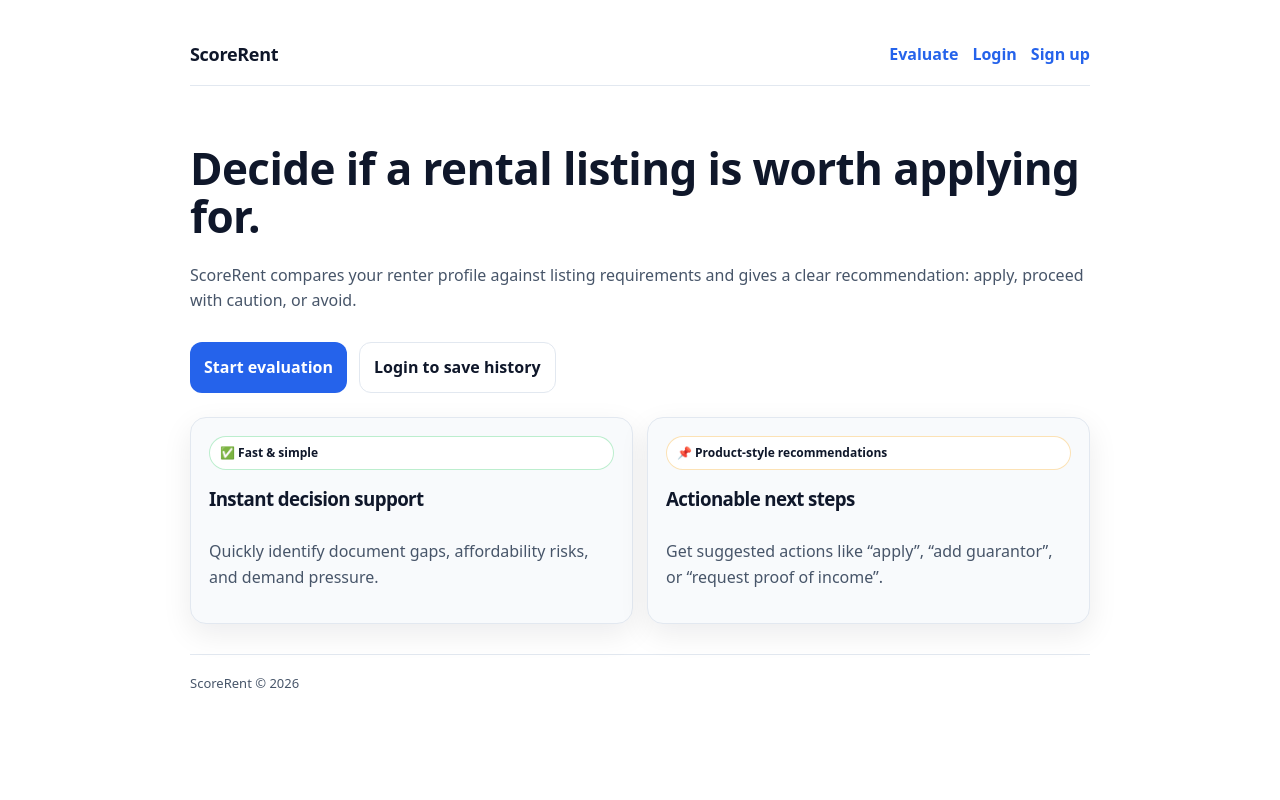
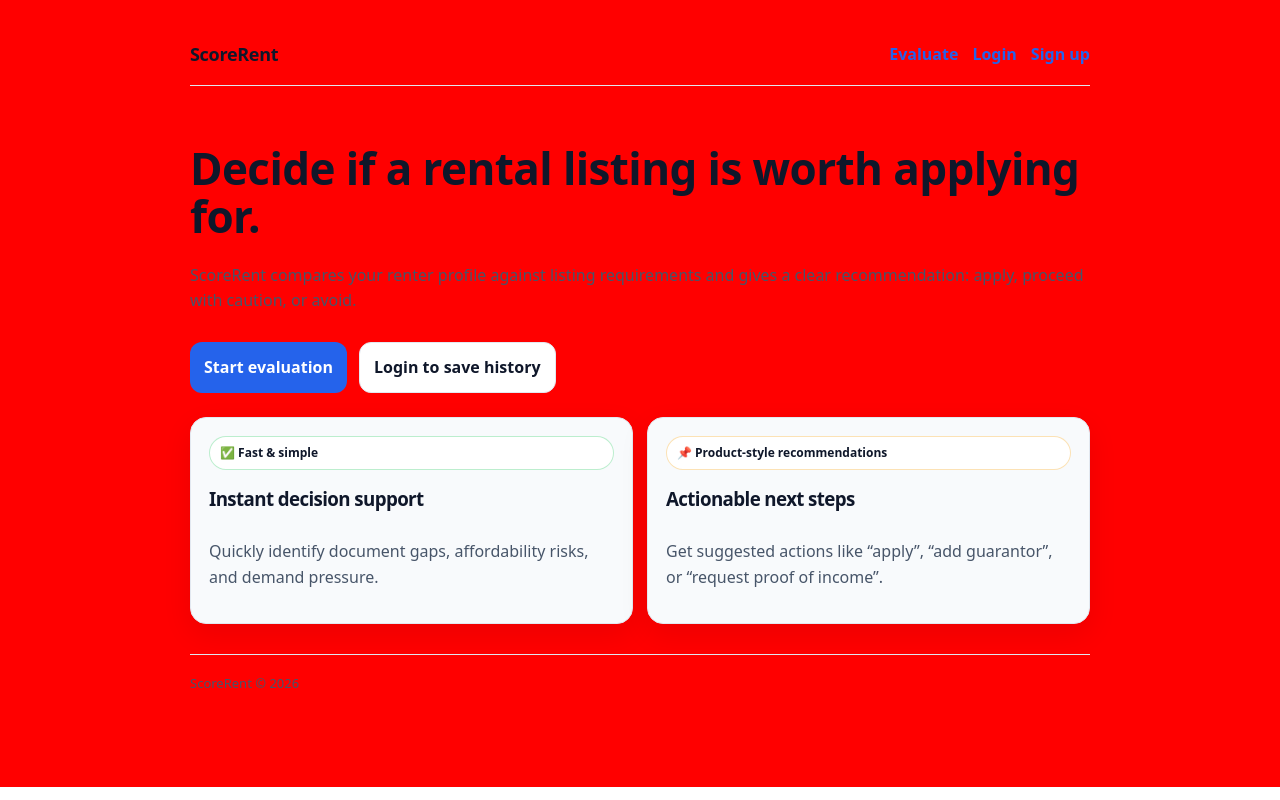
Before and after one commit to nonluthando/ScoreRent, a FastAPI app: page / in a window 1280 px wide. Run offline with FastAPI, Linux system fonts and the light colour scheme.

Commit message:
Update styles.css

```diff
--- a/static/styles.css
+++ b/static/styles.css
@@ -1,3 +1,4 @@
+body { background: red !important; }
 :root {
   --bg: #ffffff;
   --text: #0f172a;
```
